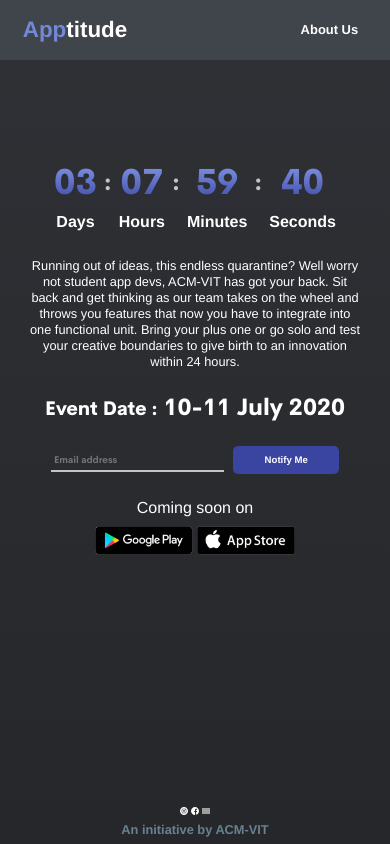
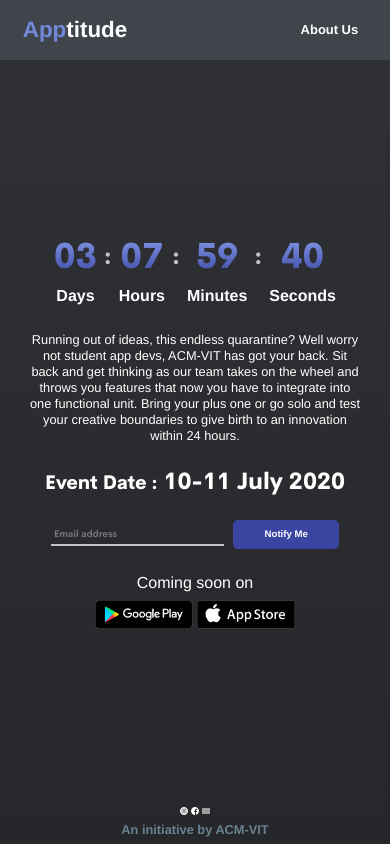
Before and after one commit to rishabhkeshan/Apptitude, a React (Create React App) app: page / in a window 390 px wide. Built offline with nearby package versions, Linux system fonts and the light colour scheme; grey boxes are pictures that could not be loaded; a web font is replaced by a local one.

Commit message:
flex-footer

```diff
--- a/src/App.css
+++ b/src/App.css
@@ -8,16 +8,15 @@ width:100%;
 .mobile-container-small, .mobile-container-large{
 display: flex;
 flex-direction: column;
-min-height: 100%;
+min-height: 100vh;
 width:100%;
 margin:0 auto;
 padding:0;
 text-align: center;
 box-sizing: border-box;
-
+justify-content: space-between;
 color:white;
 }
-
 .flex-container{
   display:flex;
   flex-direction:row;
@@ -110,14 +109,12 @@ color:white;
 }
 
 .contents{
-  margin-top: 20px;
   margin-left: 10px;
   margin-right: 10px;
   justify-content: center;
   align-items: center;
 }
 .contentsh{
-  margin-top: 25%;
   margin-left: 10px;
   margin-right: 10px;
   justify-content: center;
@@ -187,7 +184,7 @@ display: none;
 display: none;
 }
 .laptop-container{
-  display: block;
+  display: flex;
 }
 }
 
@@ -208,7 +205,7 @@ display: none;
 display: none;
 }
 .mobile-container-small{
-  display:block;
+  display:flex;
 }
 }
 @media screen and (min-height: 700px) {
@@ -216,7 +213,7 @@ display: none;
 display: none;
 }
 .mobile-container-large{
-  display:block;
+  display:flex;
 }
 }
 }
--- a/src/App.js
+++ b/src/App.js
@@ -14,7 +14,7 @@ import FormInput from './FormInput';
 
 function App() {
   return (
-    <div className="main" style={{margin:"0", padding:"0" }}>
+    <div className="main" style={{ margin: "0", padding: "0" }}>
       <div className="laptop-container">
         <NavigationBar />
         <div className="flex-container">
@@ -133,7 +133,9 @@ function App() {
             <img className="imga" src={AppStore} alt="App store link"></img>
           </span>
         </div>
-        <Footer />
+        <div className="foot" style={{ margin: "0", padding: "0" }}>
+          <Footer />
+        </div>
       </div>
 
       <div className="mobile-container-large">
@@ -178,7 +180,9 @@ function App() {
             <img className="imga" src={AppStore} alt="App store link"></img>
           </span>
         </div>
-        <Footer />
+        <div className="foot" style={{ margin: "0", padding: "0" }}>
+          <Footer />
+        </div>
       </div>
     </div>
   );
--- a/src/Footer.js
+++ b/src/Footer.js
@@ -6,7 +6,7 @@ import LinkedinIcon from './LinkedinIcon.svg';
 import FacebookIcon from './FacebookIcon.svg';
 function Footer() {
   return (
-    <div className="footer" style={{ marginBottom: "0", paddingBottom: "0", position:'fixed', width:'100%', bottom:'0', maxHeight:'8vh' }}>
+    <div className="footer" style={{ marginBottom: "0", paddingBottom: "0", position:'relative', width:'100%', bottom:'0', maxHeight:'8vh' }}>
       <p style={{ color: "white", textAlign: "center", marginBottom: "0" }}>
         <a
           href="https://www.instagram.com/acmvit/"
```
